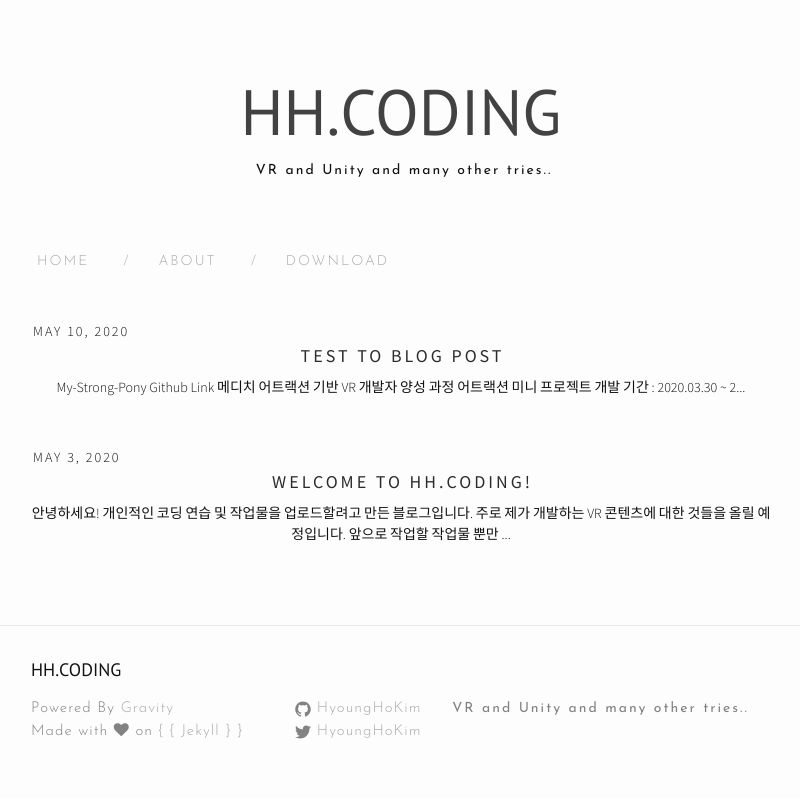
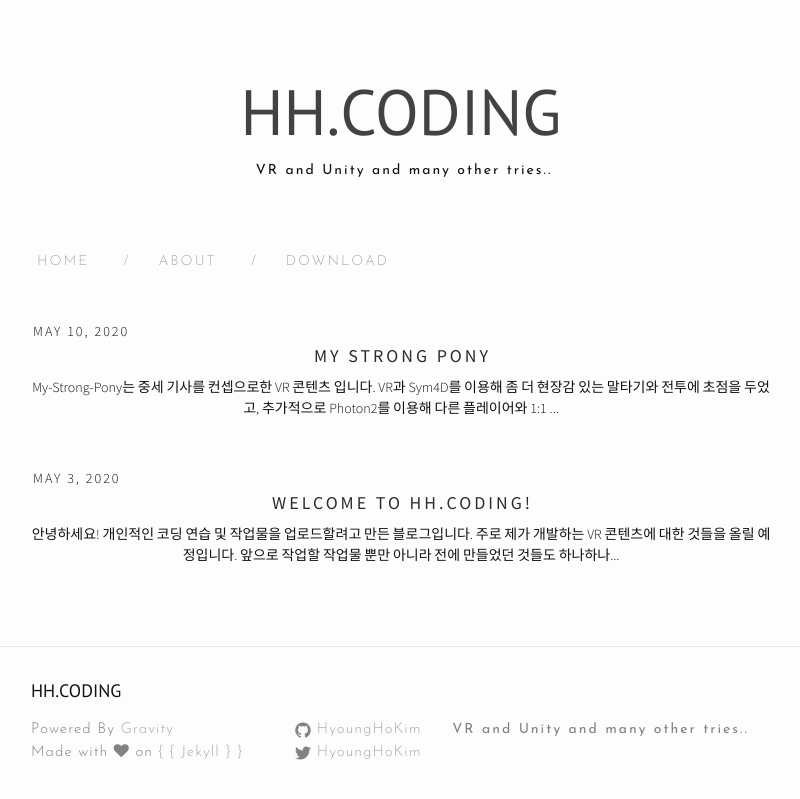
Before and after one commit to HyoungHoKim/HyoungHoKim.github.io, a Jekyll site: the page built from index.html, in a window 1280 px wide. Shown: the top 799 px of the page, without its empty margins (239-1039 px from the left). Built offline with Jekyll 4.4.1, drawn with Linux system fonts in a browser that asks for light colours; nearby versions of some CDN libraries; the list of posts is cut into pages by our own code.

Commit message:
My Strong Pony Post Fix

```diff
--- a/_posts/2020-05-03-test01.markdown
+++ b/_posts/2020-05-03-MyStrongPonyPost.markdown
@@ -1,10 +1,16 @@
 ---
 layout: post
-title:  "Test to Blog Post"
+title:  "My Strong Pony"
 date:   2020-05-10 22:15:31 +0900
 categories: VR
 ---
-<h1> My-Strong-Pony </h1>
+
+
+My-Strong-Pony는 중세 기사를 컨셉으로한 VR 콘텐츠 입니다.
+VR과 Sym4D를 이용해 좀 더 현장감 있는 말타기와 전투에 초점을 두었고,
+추가적으로 Photon2를 이용해 다른 플레이어와 1:1 멀티 PVP 전투를 할 수 있도록 했습니다.
+
+### 개요
 
 - [Github Link](https://github.com/HyoungHoKim/MyStringPony_OnlyScript)
 - 메디치 어트랙션 기반 VR 개발자 양성 과정 어트랙션 미니 프로젝트
@@ -15,10 +21,6 @@ categories: VR
 - 자세한 사항은 아래 발표 문서 참조
 - 프로젝트에 여러 유료 에셋를 사용했기 때문에, 저작권 문제로 직접 짠 코드만을 공개
 
-## 소개
-My-Strong-Pony는 중세 기사를 컨셉으로한 VR 콘텐츠 입니다.
-VR과 Sym4D를 이용해 좀 더 현장감 있는 말타기와 전투에 초점을 두었고,
-추가적으로 Photon2를 이용해 다른 플레이어와 1:1 멀티 PVP 전투를 할 수 있도록 했습니다.
 
 ### 조작법
 컨트롤러 위치에 따라 전진하고 방향을 전환하는 방법을 사용했습니다.
@@ -27,13 +29,15 @@ VR과 Sym4D를 이용해 좀 더 현장감 있는 말타기와 전투에 초점
 * 정지 : 양손의 컨트롤러를 HMD쪽으로 모두 올리면 정지
 * 공격 : 오른쪽 컨트롤러의 트리거를 당기면 창이 생성, 적을 찌르면 공격이 된다.
 
+
 ### 게임 구성
 싱글모드
 * 블루팀과 레드팀으로 나눠 적 진영의 대장 기수(5명)를 잡으면 승리
 * 플레이어 아래 부분에 UI를 통해 적팀과 플레이어 팀의 현황을 알 수 있음
 * 플레이어가 공격 받아 죽으면 다시 리스폰, 승리 조건 달성까지 반복
 
-플레이 영상
+
+### 플레이 영상
 
 [![Video Label](http://img.youtube.com/vi/pWy0xrqDPPo/0.jpg)](https://youtu.be/pWy0xrqDPPo?t=0s)
 
--- a/index.html
+++ b/index.html
@@ -17,7 +17,7 @@ layout: default
     <a class='postLink' href="{{site.url}}{{site.baseurl}}{{post.url}}">{{post.title}}</a>
     </div>
     <div class="postExt">
-   {{ post.content | strip_html | truncate:100}}
+   {{ post.content | strip_html | truncate:120}}
     </div>
   </div>
 
```
